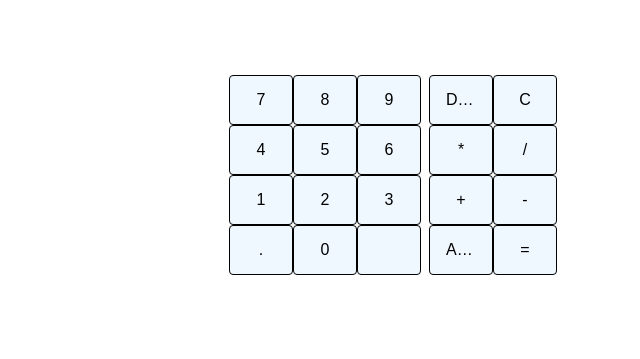
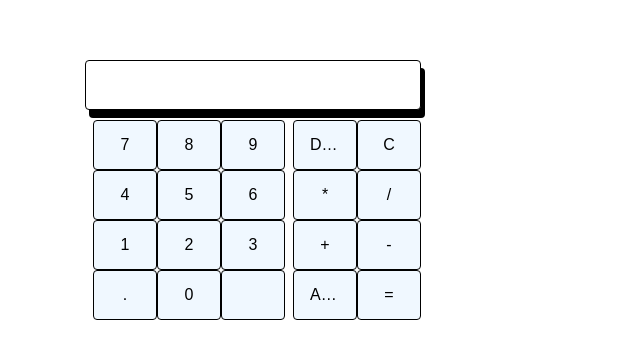
Before and after one commit to heikkkk/vue-calculator, a Vue app: page / in a window 1280 px wide. Shown: the part 225-584 px from the top of the page, without its empty margins (219-859 px from the left). Built offline with nearby package versions, Linux system fonts and the light colour scheme.

Commit message:
log functionality using pinia stores

```diff
--- a/src/components/CalculatorDisplay.vue
+++ b/src/components/CalculatorDisplay.vue
@@ -0,0 +1,44 @@
+<template>
+    <div>
+        <input
+            type="text"
+            :value="expression"
+            @input="handleInputUpdate"
+            readonly
+            @keydown.prevent
+            class="disable-cursor"
+        />
+    </div>
+
+</template>
+
+<script lang="ts">
+export default {
+    props: {
+        expression: {
+            type: String,
+            required: true
+        }
+    },
+    methods: {
+        handleInputUpdate(event: Event) {
+            this.$emit('input-update', event)
+        }
+    }
+
+}
+</script>
+
+<style scoped>
+.disable-cursor {
+   /* Example cursor style for read-only input */
+  cursor: default;
+}
+input {
+    width: 100%;
+    height: 50px;
+    box-shadow: 4px 8px 0 #000;
+    border: 1px solid #000;
+    border-radius: 4px;
+}
+</style>
--- a/src/components/CalculatorLog.vue
+++ b/src/components/CalculatorLog.vue
@@ -0,0 +1,18 @@
+<template>
+    <div>
+        <ul
+            v-for="item in log.slice().reverse()"
+            :key="item.id"
+        >
+            <li>{{ item.expression }} = {{ item.ans }}</li>
+        </ul>
+    </div>
+
+</template>
+
+<script setup lang="ts">
+import { useLogStore} from '@/stores/log'
+const logStore = useLogStore()
+const log = logStore.log
+
+</script>
--- /dev/null
+++ b/src/stores/log.ts
@@ -0,0 +1,25 @@
+import { defineStore } from 'pinia'
+import { reactive } from 'vue'
+
+export interface loggedExpression {
+    id: number
+    expression: string
+    ans: string
+};
+
+export const useLogStore = defineStore('log', () => {
+
+    const log: loggedExpression[] = reactive([])
+
+    function addToLog(expression: string, ans: string) {
+        const idNum = log.length
+        const loggedExpression = {id: idNum, expression: expression, ans: ans}
+        log.push(loggedExpression)
+    }
+
+    function getAns() {
+        if (log.length > 0) return log[log.length-1].ans
+    }
+
+    return { log, addToLog, getAns }
+})
--- a/src/views/CalculatorView.vue
+++ b/src/views/CalculatorView.vue
@@ -1,23 +1,38 @@
 <template>
+    <div class="calculator-container">
+        <label class="error-label">{{ displayError }}</label>
+        <CalculatorDisplay
+            :expression="expression"
+            @input-update="console.log($event)"
+            class="calculator-display"
+        ></CalculatorDisplay>
+        <div class="button-groups">
             <ButtonGroup
                 :numbers="numpad"
                 :rows="4"
-        @updateExpression="console.log($event)"
-    >
-    </ButtonGroup>
-
+                @updateExpression="handleExpressionUpdate($event)"
+            ></ButtonGroup>
             <ButtonGroup
                 :numbers="operators"
                 :columns="2"
                 :rows="4"
-        @updateExpression="console.log($event)"
-    >
-    </ButtonGroup>
+                @updateExpression="handleExpressionUpdate($event)"
+            ></ButtonGroup>
+        </div>
+    </div>
+    <div>
+        <CalculatorLog></CalculatorLog>
+    </div>
 </template>
 
 <script lang="ts">
-import ButtonGroup from '@/components/ButtonGroup.vue';
+import ButtonGroup from '@/components/ButtonGroup.vue'
+import CalculatorDisplay from '@/components/CalculatorDisplay.vue'
+import CalculatorLog from '@/components/CalculatorLog.vue'
+import { useLogStore } from '@/stores/log'
+
 export default {
+
     data() {
         return {
             numpad: [
@@ -43,30 +58,42 @@ export default {
                 'ANS',
                 '='
             ],
-            expression: ''
-
+            expression: '',
+            displayError: '',
         };
     },
     methods: {
         updateExpression(input: string) {
-            this.expression.concat(input)
+            this.expression = this.expression.concat(input)
+            console.log(this.expression)
         },
         clearExpression() {
             this.expression = ''
         },
         popExpression() {
-            let endChar = this.expression.length-1
-            this.expression = this.expression.slice(0, endChar)
+            const lastIndex = this.expression.length-1
+            this.expression = this.expression.slice(0, lastIndex)
         },
 
         handleExpressionUpdate(event: string) {
+            this.displayError = ''
             let input = event
             const numberRegex = /^-?\d*\.?\d+$/;
-            const operatorRegex = /^[+\-*/]$/;
+            const operatorRegex = /^[+\-*/.]$/;
+            const lastIndex = this.expression.length-1
+            const lastChar = this.expression.charAt(lastIndex)
 
-            if (numberRegex.test(input) || operatorRegex.test(input)) {
-                //concat the event to expression
-                //return from method
+            if (numberRegex.test(input)) {
+                if(lastChar === '0' && (this.expression.length === 1 || operatorRegex.test(this.expression.charAt(lastIndex-1)))) {
+                    this.popExpression()
+                }
+                this.updateExpression(input)
+                return
+            }
+            if (operatorRegex.test(input)) {
+                if (operatorRegex.test(lastChar)) {
+                    this.popExpression()
+                }
                 this.updateExpression(input)
                 return
             }
@@ -76,29 +103,65 @@ export default {
         checkSpecialOperator(input: string) {
         switch (input) {
             case 'ANS':
-                console.log('The input is equal to "ANS".');
-                //run answer-function
+                if (useLogStore().log.length > 0) {
+                    this.expression = this.expression + useLogStore().getAns()
+                }
                 break;
             case 'C':
-                console.log('The input is equal to "C".');
-                //run clear-function
                 this.clearExpression()
                 break;
             case 'DEL':
-                console.log('The input is equal to "DEL".');
-                //delete last input of the expression
-                this.popExpression
+                this.popExpression()
                 break;
             case '=':
-                console.log('The input is equal to "=".');
-                //run equals-function
+                this.evaluateExpression()
                 break;
             default:
                 //do noting?
-                console.log('The input does not match any of the specified strings.');
-            }
             }
         },
-    components: { ButtonGroup }
+        evaluateExpression() {
+            let expressionCopy = this.expression
+            const operatorRegex = /^[+\-*/.]$/;
+            if(operatorRegex.test(expressionCopy.charAt(0))) {
+                expressionCopy = '0'+expressionCopy
+            }
+
+            const ans = eval(expressionCopy).toString()
+            if(ans === 'NaN' || ans === 'Infinity') {
+                this.expression = ''
+                this.displayError = 'Ikkje del på null kamerat'
+                return
+            }
+            useLogStore().addToLog(expressionCopy, ans)
+            this.expression = ans
+        }
+    },
+    components: { ButtonGroup, CalculatorDisplay, CalculatorLog }
 }
 </script>
+
+<style scoped>
+.calculator-container {
+  display: flex;
+  flex-direction: column;
+  align-items: flex-end;
+  width: 100%;
+}
+
+.button-groups {
+  display: flex;
+  width: auto;
+}
+
+.calculator-display { /* Adjust the width to match the width of the ButtonGroups */
+  margin-bottom: 10px; /* Add margin for spacing */
+  width:100%;
+  font-size: 16px;
+}
+.error-label {
+  margin-right: 10px; /* Add right margin for spacing between label and other components */
+  color: #ff3333;
+  min-height: 30px;
+}
+</style>
```
Also changed, not shown: src/stores/counter.ts (deleted, +0 -12 lines). Lines whose indentation alone changed are shown as unchanged.
